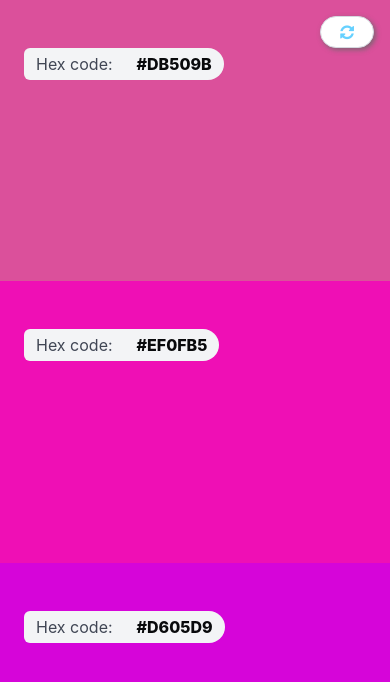
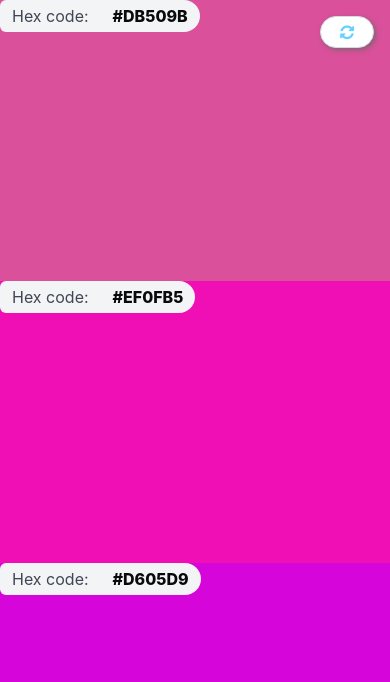
Before and after one commit to GabrielAraujo98/palette, a React (Create React App) app: page / in a window 390 px wide. Shown: the top 682 px of the page. Built offline with nearby package versions, Linux system fonts and the light colour scheme.

Commit message:
starting responsiviness adjustments

```diff
--- a/public/index.html
+++ b/public/index.html
@@ -2,6 +2,7 @@
 <html lang="en">
   <head>
     <meta charset="utf-8" />
+    <meta name="viewport" content="width=device-width,initial-scale=1,maximum-scale=1,user-scalable=no">
     <title>Palette</title>
   </head>
   <body>
--- a/src/main/Palette.css
+++ b/src/main/Palette.css
@@ -1,5 +1,13 @@
-.hero {
-    height: 33.333vh;
+.hero-body {
+    width: 33.333%;
+    height: 100vh;
+}
+
+@media (max-width: 688px){
+    .hero-body {
+        width: 100%;
+        height: 33.333vh;
+    }
 }
 
 .button {
--- a/src/main/components/ColorSample.jsx
+++ b/src/main/components/ColorSample.jsx
@@ -4,7 +4,7 @@
 
     render() {
         return (
-            <section className='hero' style={{ backgroundColor: this.props.style}}>
+            <section className='' style={{ backgroundColor: this.props.style}}>
                 <div className='hero-body'>
                     <span className='tags has-addons'>
                         <div className='tag is-medium'>
```
